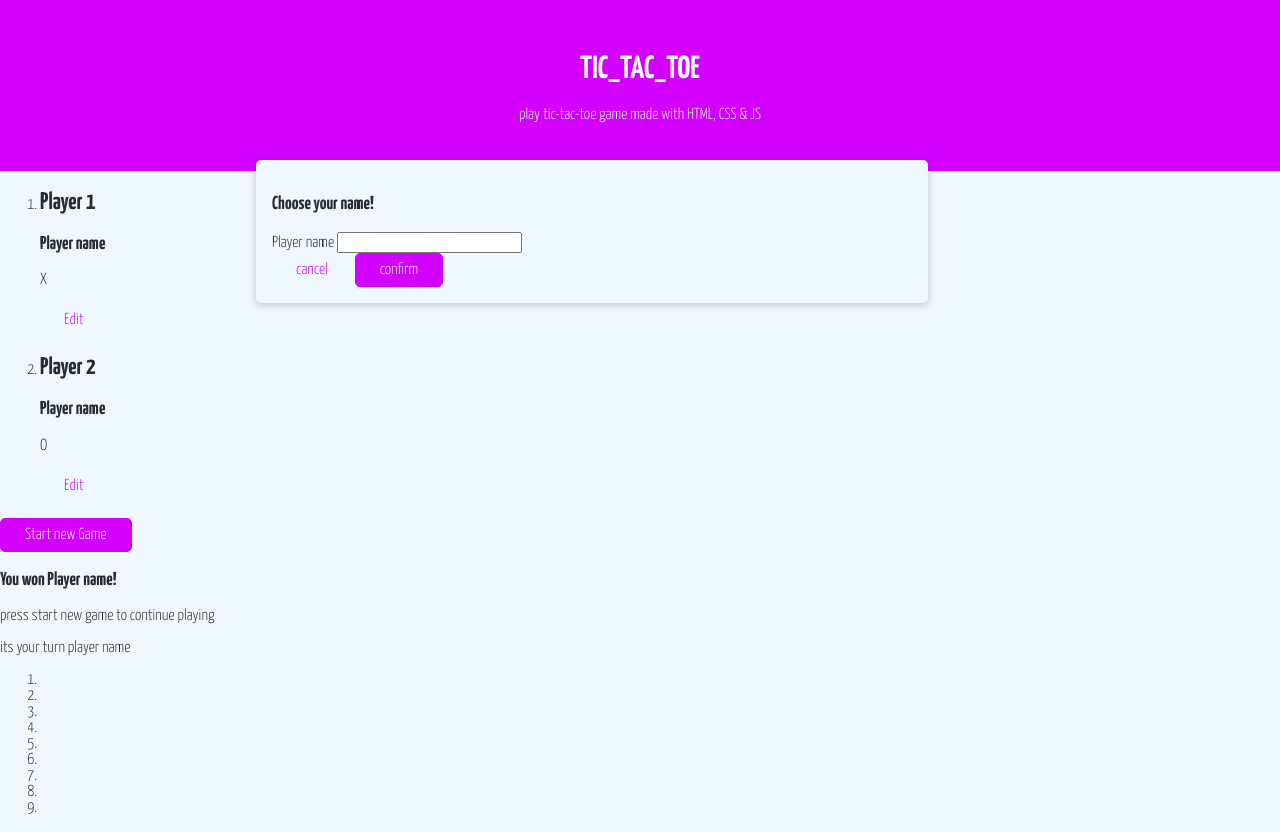
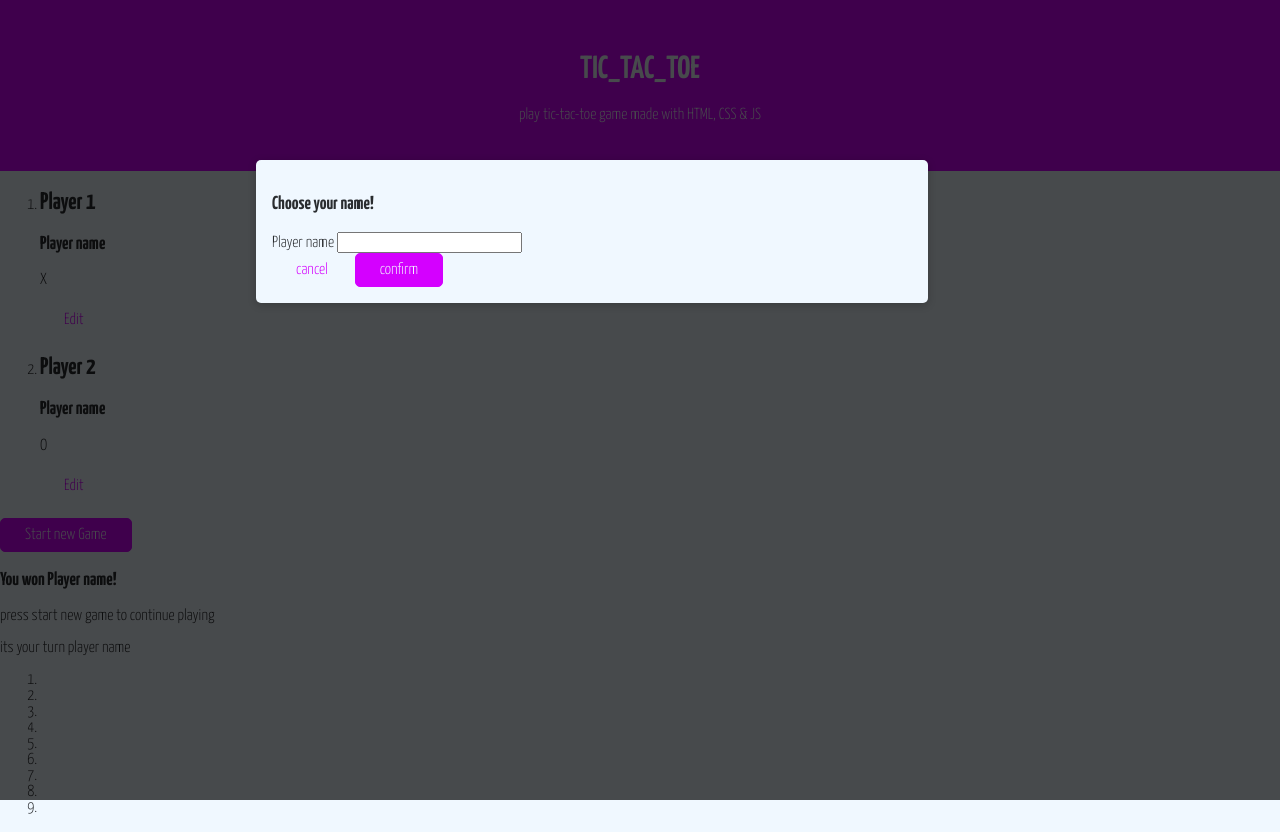
Before and after one commit to AnandVyas01/Tic_tac_toe, a plain HTML site: page index.html in a window 1280 px wide. Drawn offline with Linux system fonts and the light colour scheme; a web font is replaced by a local one.

Commit message:
added backdrop

```diff
--- a/index.html
+++ b/index.html
@@ -12,6 +12,7 @@
     <title>tic-tac-toe</title>
 </head>
 <body>
+    <div id="backdrop"></div>
     <header>
         <h1>TIC_TAC_TOE</h1>
         <p>play tic-tac-toe game made with HTML, CSS & JS</p>
--- a/overlay.css
+++ b/overlay.css
@@ -9,6 +9,14 @@
     box-shadow: 0 2px 8px rgba(0, 0, 0, 0.2);
     /* display: none; */
 }
+#backdrop{
+    position: fixed;
+    top: 0;
+    left: 0;
+    background-color: rgba(0, 0, 0, 0.7);
+    width: 100%;
+    height: 100%;
+}
 @media(min-width:48rem){
     .modal{
         left: 20%/*calc(50%-20rem)*/;
```
